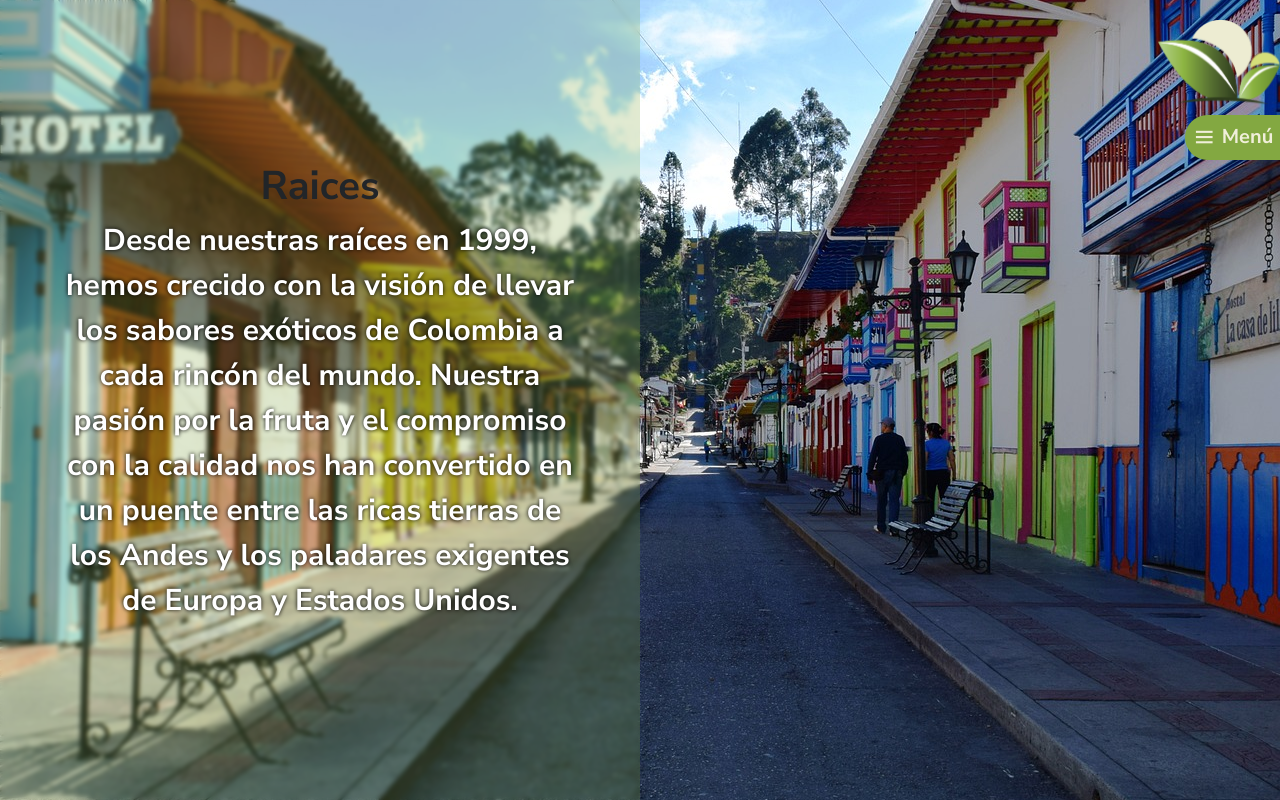
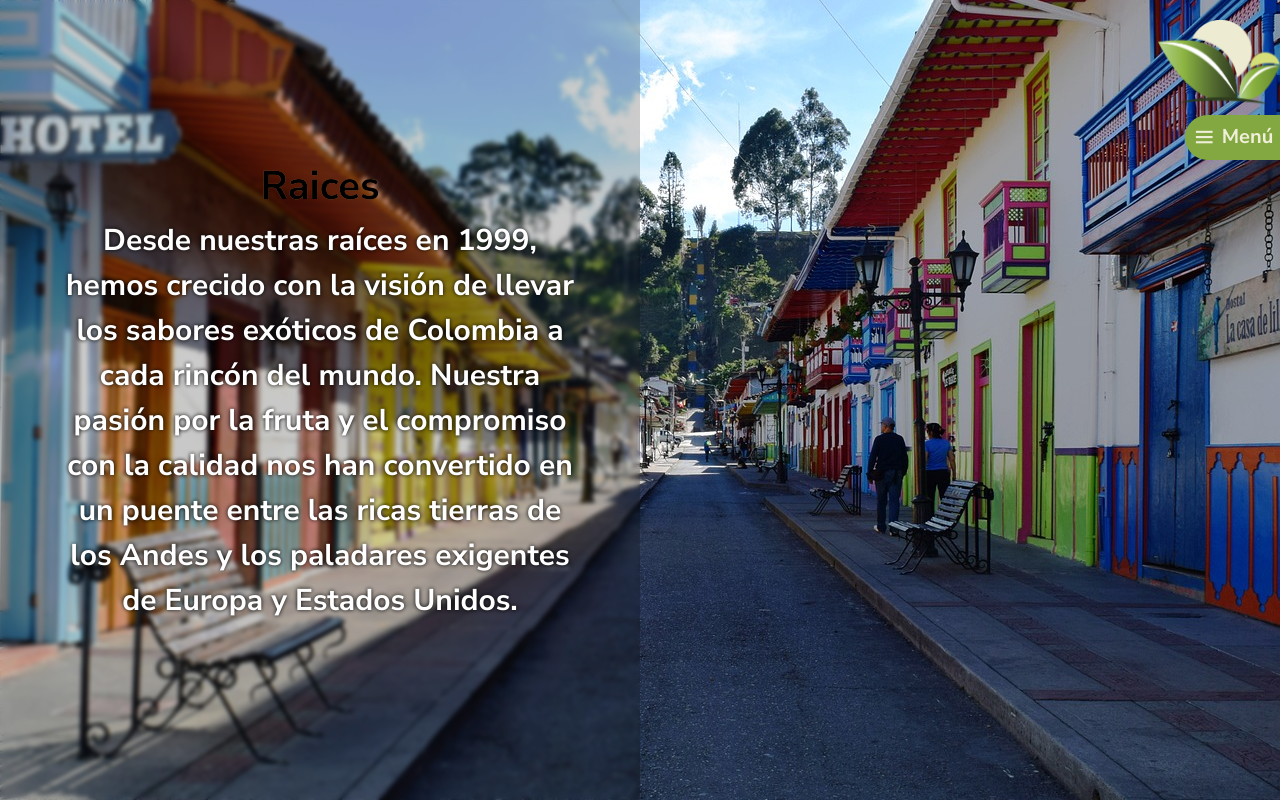
Before and after one commit to luisFPM97/AndesFruits, a React (Vite) app: page /#/quienes-somos in a window 1280 px wide. Shown: the top 800 px of the page. Built offline with nearby package versions, Linux system fonts and the light colour scheme.

Commit message:
Update App.css

```diff
--- a/src/App.css
+++ b/src/App.css
@@ -506,11 +506,13 @@ footer{
             flex-direction: column;
             justify-content: center;
             align-items: center;
-            background-color:#82a8413d;
+            background-color:rgba(0, 0, 0, 0.2);
             backdrop-filter: blur(2px);
             h3{
                 font-size: 40px;
                 font-weight: bolder;
+                color: black;
+                filter: drop-shadow(0 0 0.5px #cc7c44);
             }
             p{
                 width: 80%;
```
